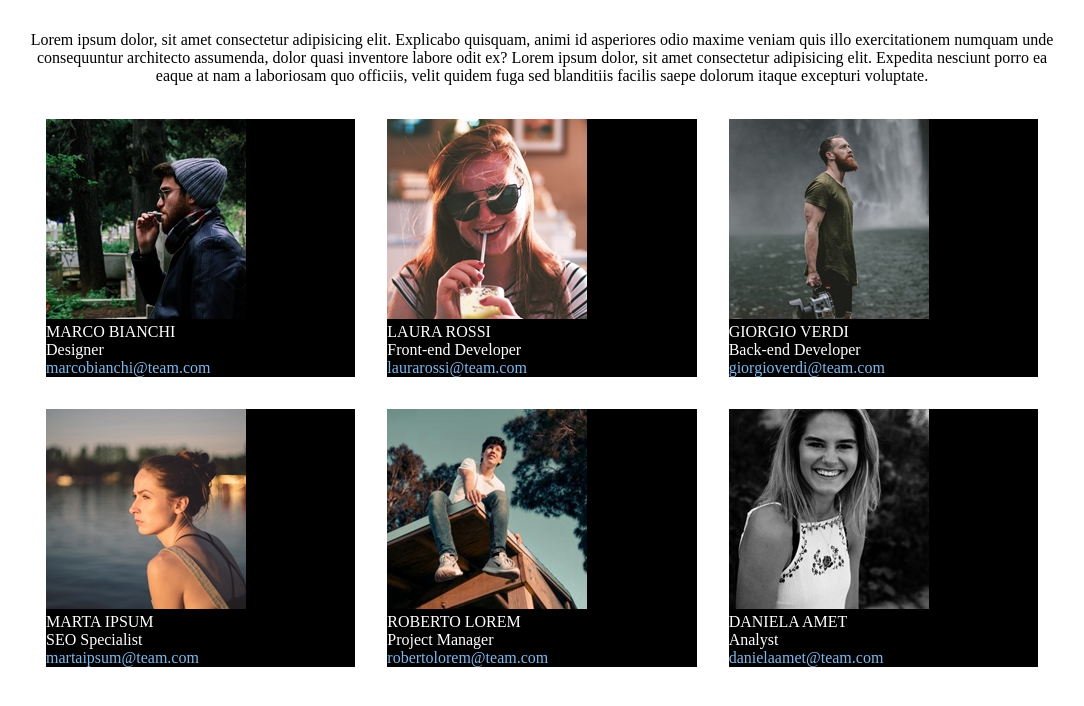
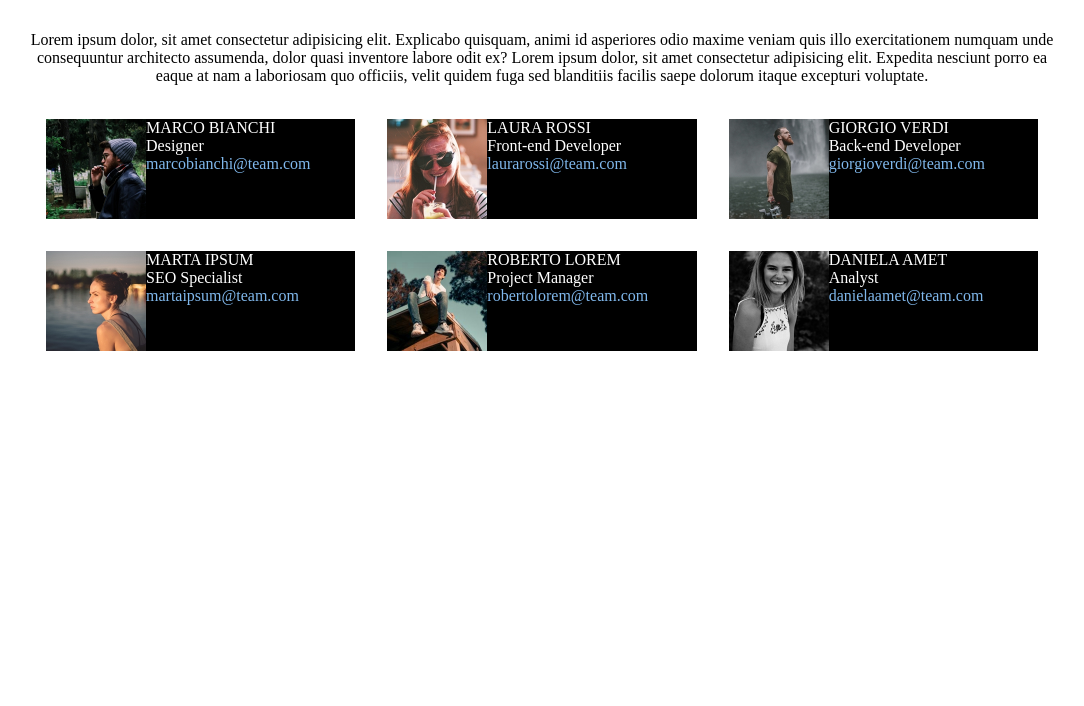
Before and after one commit to MatteoSala97/html-css-float-cards, a plain HTML site: page index.html in a window 1280 px wide. Shown: the part 84-790 px from the top of the page, without its empty margins (98-1182 px from the left). Drawn offline with Linux system fonts and the light colour scheme.

Commit message:
card clearfix

```diff
--- a/assets/style.css
+++ b/assets/style.css
@@ -21,12 +21,17 @@ main{
 }
 
 .card{
-    float: left;
     background-color: black;
     border: 1em solid white;
     width: calc(100% /3);
+    float: left;
+
 }
-
+img{
+    float: left;
+    width: 100px;
+    height: 100px;
+}
 .name, .role{
     color: white;
 }
@@ -39,57 +44,3 @@ main{
 	display: table;
 	clear: both;
 }
-
-
-
-
-
-
-
-
-
-
-
-
-
-
-
-
-
-
-
-
-
-
-
-
-
-
-
-
-
-
-
-
-
-
-
-
-
-/* .nero{
-    width: calc(100%/3);
-    background-color: black;
-    height: 200px;
-    border: 1em solid white;
-    float: left;
-}
-
-
-img{
-    width: calc(100%/3)
-}
-
-.testo{
-    color: red;
-    float: right;
-} */
--- a/index.html
+++ b/index.html
@@ -29,7 +29,7 @@
 <br>
 
 
-    <div class="card">
+    <div class="card clearfix">
         <img src="./assets/img/male1.png" alt="">
             <div class="info">
                 <p class="name">MARCO BIANCHI</p>
@@ -38,7 +38,7 @@
             </div>
     </div>
 
-    <div class="card">
+    <div class="card clearfix">
         <img src="./assets/img/female1.png" alt="">
             <div class="info">
                 <p class="name">LAURA ROSSI</p>
@@ -47,7 +47,7 @@
             </div>
     </div>
 
-    <div class="card">
+    <div class="card clearfix">
         <img src="./assets/img/male2.png" alt="">
             <div class="info">
                 <p class="name">GIORGIO VERDI</p>
@@ -56,7 +56,7 @@
             </div>
     </div>
 
-    <div class="card">
+    <div class="card clearfix">
         <img src="./assets/img/female2.png" alt="">
             <div class="info">
                 <p class="name">MARTA IPSUM</p>
@@ -65,7 +65,7 @@
             </div>
     </div>
 
-    <div class="card">
+    <div class="card clearfix">
         <img src="./assets/img/male3.png" alt="">
             <div class="info">
                 <p class="name">ROBERTO LOREM</p>
@@ -74,7 +74,7 @@
             </div>
     </div>
 
-    <div class="card">
+    <div class="card clearfix">
         <img src="./assets/img/female3.png" alt="">
             <div class="info">
                 <p class="name">DANIELA AMET</p>
```
